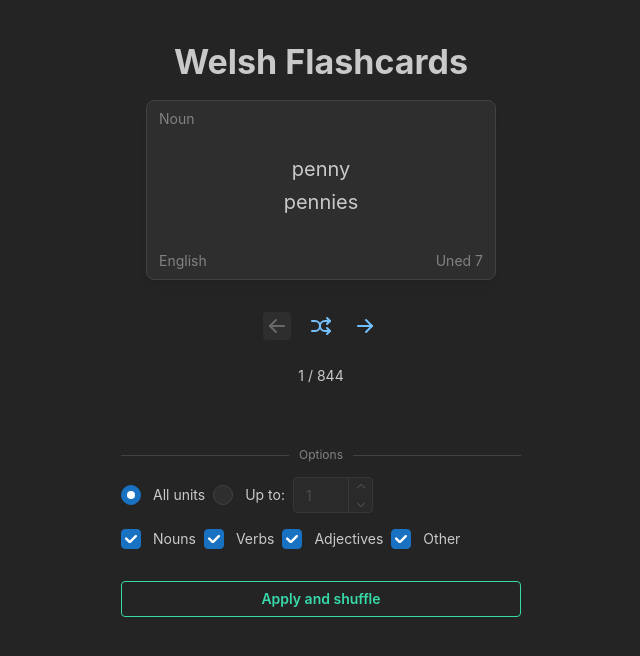
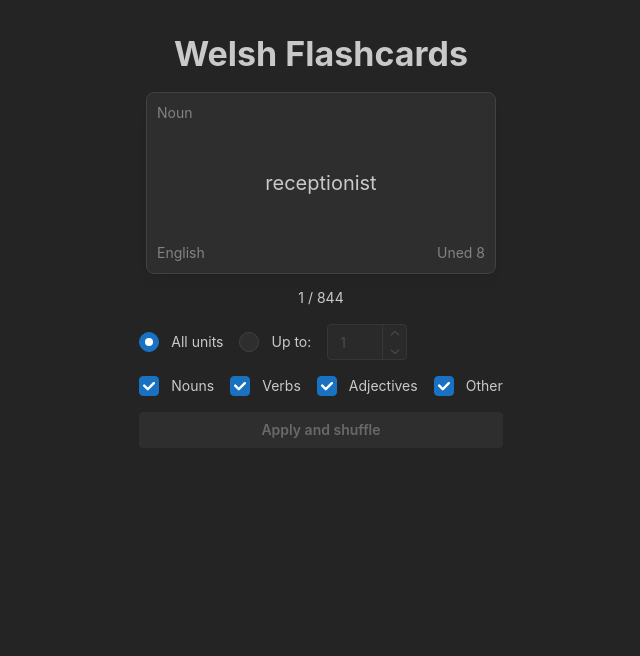
Before and after one commit to rjw57/welsh-flashcards, a React (Vite) app: page / in a window 1280 px wide. Shown: the top 656 px of the page, without its empty margins (319-959 px from the left). Built offline with nearby package versions, Linux system fonts and the light colour scheme.

Commit message:
feat: rework logic to be a bit cleaner

```diff
--- a/package.json
+++ b/package.json
@@ -12,7 +12,6 @@
   "dependencies": {
     "@mantine/core": "^8.3.18",
     "@mantine/hooks": "^8.3.18",
-    "@tabler/icons-react": "^3.41.1",
     "react": "^19.2.4",
     "react-dom": "^19.2.4"
   },
--- a/src/components/FlashCard.tsx
+++ b/src/components/FlashCard.tsx
@@ -1,9 +1,9 @@
-import { Box, Card, Text, type BoxComponentProps } from "@mantine/core";
+import type { ComponentPropsWithoutRef } from "react";
+import { Box, Card, Group, Stack, Text, type BoxComponentProps } from "@mantine/core";
 import type { VocabEntry } from "../vocab";
 import { Gender, PartOfSpeech } from "../vocab";
 import styles from "./FlashCard.module.css";
 import hideStyles from "./FlashCardHide.module.css";
-import { useState } from "react";
 
 const formatPartOfSpeech = (pos: PartOfSpeech, lang: "en" | "cy" = "en") => {
   if (lang === "cy") {
@@ -44,86 +44,72 @@ const formatGender = (gender?: Gender, lang: "en" | "cy" = "en") => {
 
 type HideSide = "none" | "left" | "right";
 
-export interface FlashCardProps extends BoxComponentProps {
+export interface FlashCardProps {
   card: VocabEntry;
-  startFlipped?: boolean;
+  flipped?: boolean;
   hideSide?: HideSide;
 }
 
 export const FlashCard = ({
   card,
-  startFlipped = false,
+  flipped = false,
   hideSide = "none",
   ...props
-}: FlashCardProps) => {
-  const [flipped, setFlipped] = useState(startFlipped);
+}: FlashCardProps & BoxComponentProps & ComponentPropsWithoutRef<"div">) => {
   let hideClass = hideStyles.hideNone;
   if (hideSide === "left") hideClass = hideStyles.hideLeft;
   if (hideSide === "right") hideClass = hideStyles.hideRight;
 
   return (
     <Box className={styles.flipContainer + " " + hideClass} {...props}>
-      <Box
-        className={styles.flipper + (flipped ? " " + styles.flipped : "")}
-        onClick={() => {
-          setFlipped((f) => !f);
-        }}
-      >
+      <Box className={styles.flipper + (flipped ? " " + styles.flipped : "")}>
         <Box className={styles.front}>
-          <Card
-            shadow="sm"
-            padding="lg"
-            radius="md"
-            withBorder
-            style={{ position: "relative", minHeight: 180 }}
-          >
-            <Text span c="dimmed" size="sm" style={{ position: "absolute", top: 8, left: 12 }}>
+          <Card shadow="sm" padding="lg" radius="md" withBorder p={0}>
+            <Stack align="stretch" justify="space-between" mih={180} p="xs">
+              <Group justify="space-between">
+                <Text span c="dimmed" size="sm">
                   {formatPartOfSpeech(card.type)}
                 </Text>
-            <Text style={{ textAlign: "center" }} size="xl" mt="xl">
-              {card.english}
+              </Group>
+              <Stack align="center" justify="center" gap={0}>
+                <Text size="xl">{card.english}</Text>
+                {card.englishPlural && <Text size="xl">{card.englishPlural}</Text>}
+              </Stack>
+              <Group justify="space-between">
+                <Text span c="dimmed" size="sm">
+                  English
                 </Text>
-            {card.englishPlural && (
-              <Text style={{ textAlign: "center" }} size="xl">
-                {card.englishPlural}
-              </Text>
-            )}
-            <Text span c="dimmed" size="sm" style={{ position: "absolute", bottom: 8, right: 12 }}>
+                <Text span c="dimmed" size="sm">
                   {card.source}
                 </Text>
-            <Text span c="dimmed" size="sm" style={{ position: "absolute", bottom: 8, left: 12 }}>
-              English
-            </Text>
+              </Group>
+            </Stack>
           </Card>
         </Box>
         <Box className={styles.back}>
-          <Card
-            shadow="sm"
-            padding="lg"
-            radius="md"
-            withBorder
-            style={{ position: "relative", minHeight: 180 }}
-          >
-            <Text span c="dimmed" size="sm" style={{ position: "absolute", top: 8, left: 12 }}>
+          <Card shadow="sm" padding="lg" radius="md" withBorder p={0}>
+            <Stack align="stretch" justify="space-between" mih={180} p="xs">
+              <Group justify="space-between">
+                <Text span c="dimmed" size="sm">
                   {formatPartOfSpeech(card.type, "cy")}
                 </Text>
-            <Text span c="dimmed" size="sm" style={{ position: "absolute", top: 8, right: 12 }}>
-              {card.gender ? formatGender(card.gender, "cy") : ""}
+                <Text span c="dimmed" size="sm">
+                  {formatGender(card.gender, "cy")}
                 </Text>
-            <Text style={{ textAlign: "center" }} mt="xl" size="xl">
-              {card.welsh}
+              </Group>
+              <Stack align="center" justify="center" gap={0}>
+                <Text size="xl">{card.welsh}</Text>
+                {card.welshPlural && <Text size="xl">{card.welshPlural}</Text>}
+              </Stack>
+              <Group justify="space-between">
+                <Text span c="dimmed" size="sm">
+                  Cymraeg
                 </Text>
-            {card.welshPlural && (
-              <Text style={{ textAlign: "center" }} size="xl">
-                {card.welshPlural}
-              </Text>
-            )}
-            <Text span c="dimmed" size="sm" style={{ position: "absolute", bottom: 8, right: 12 }}>
+                <Text span c="dimmed" size="sm">
                   {card.source}
                 </Text>
-            <Text span c="dimmed" size="sm" style={{ position: "absolute", bottom: 8, left: 12 }}>
-              Cymraeg
-            </Text>
+              </Group>
+            </Stack>
           </Card>
         </Box>
       </Box>
--- a/src/components/FlashCardIcons.tsx
+++ /dev/null
@@ -1,38 +0,0 @@
-import { Group, ActionIcon } from "@mantine/core";
-import { IconArrowLeft, IconArrowsShuffle2, IconArrowRight } from "@tabler/icons-react";
-
-export interface FlashCardIconsProps {
-  previousEnabled?: boolean;
-  onPrevious?: () => void;
-  nextEnabled?: boolean;
-  onNext?: () => void;
-  onShuffle?: () => void;
-}
-
-export const FlashCardIcons = (props: FlashCardIconsProps) => {
-  const { previousEnabled, onPrevious, nextEnabled, onNext, onShuffle } = {
-    previousEnabled: false,
-    nextEnabled: false,
-    ...props,
-  };
-  return (
-    <Group justify="center" mt="md">
-      <ActionIcon
-        variant="subtle"
-        disabled={!previousEnabled}
-        aria-label="Previous card"
-        onClick={onPrevious}
-      >
-        <IconArrowLeft />
-      </ActionIcon>
-      <ActionIcon variant="subtle" aria-label="Shuffle cards" onClick={onShuffle}>
-        <IconArrowsShuffle2 />
-      </ActionIcon>
-      <ActionIcon variant="subtle" disabled={!nextEnabled} aria-label="Next card" onClick={onNext}>
-        <IconArrowRight />
-      </ActionIcon>
-    </Group>
-  );
-};
-
-export default FlashCardIcons;
--- /dev/null
+++ b/src/components/OptionsPane.tsx
@@ -0,0 +1,36 @@
+import { type Options, DEFAULT_OPTIONS } from "../constants";
+import PartOfSpeechSelector from "./PartOfSpeechSelector";
+import { Stack } from "@mantine/core";
+import SourceSelector from "./SourceSelector";
+
+export interface OptionsPaneProps {
+  options?: Options;
+  onChange?: (options: Options) => void;
+  maxUnit?: number;
+}
+
+export const OptionsPane = ({ maxUnit, ...props }: OptionsPaneProps) => {
+  const options = { ...DEFAULT_OPTIONS, ...props.options };
+  const { onChange } = props;
+  const { source, partOfSpeech } = options;
+
+  return (
+    <Stack>
+      <SourceSelector
+        state={source}
+        maxUnit={maxUnit}
+        onUpdated={(source) => {
+          onChange?.({ ...options, source });
+        }}
+      />
+      <PartOfSpeechSelector
+        state={partOfSpeech}
+        onUpdated={(partOfSpeech) => {
+          onChange?.({ ...options, partOfSpeech });
+        }}
+      />
+    </Stack>
+  );
+};
+
+export default OptionsPane;
--- a/src/components/PartOfSpeechSelector.tsx
+++ b/src/components/PartOfSpeechSelector.tsx
@@ -1,4 +1,4 @@
-import { Checkbox } from "@mantine/core";
+import { Checkbox, Group } from "@mantine/core";
 
 export interface PartOfSpeechSelectorState {
   noun: boolean;
@@ -19,7 +19,7 @@ export default function PartOfSpeechSelector({ state, onUpdated }: PartOfSpeechS
   }
 
   return (
-    <div style={{ display: "flex", gap: 8, alignItems: "center" }}>
+    <Group justify="flex-start">
       <Checkbox
         label="Nouns"
         checked={state.noun}
@@ -40,6 +40,6 @@ export default function PartOfSpeechSelector({ state, onUpdated }: PartOfSpeechS
         checked={state.other}
         onChange={e => { update("other", e.currentTarget.checked); }}
       />
-    </div>
+    </Group>
   );
 }
--- a/src/components/SourceSelector.tsx
+++ b/src/components/SourceSelector.tsx
@@ -1,16 +1,16 @@
-import { Radio, NumberInput } from "@mantine/core";
+import { Radio, NumberInput, Group } from "@mantine/core";
 
 export type SourceSelectorState = { mode: "all" } | { mode: "upto"; unit: number };
 
 export interface SourceSelectorProps {
   state: SourceSelectorState;
   onUpdated: (state: SourceSelectorState) => void;
-  maxUnit: number;
+  maxUnit?: number;
 }
 
 export default function SourceSelector({ state, onUpdated, maxUnit }: SourceSelectorProps) {
   return (
-    <div style={{ display: "flex", gap: 8, alignItems: "center" }}>
+    <Group justify="flex-start">
       <Radio
         label="All units"
         checked={state.mode === "all"}
@@ -40,6 +40,6 @@ export default function SourceSelector({ state, onUpdated, maxUnit }: SourceSele
         disabled={state.mode !== "upto"}
         style={{ width: 80 }}
       />
-    </div>
+    </Group>
   );
 }
--- /dev/null
+++ b/src/constants.ts
@@ -0,0 +1,14 @@
+import type { SourceSelectorState } from "./components/SourceSelector";
+import type { PartOfSpeechSelectorState } from "./components/PartOfSpeechSelector";
+
+export interface Options {
+  source: SourceSelectorState;
+  partOfSpeech: PartOfSpeechSelectorState;
+  startFlipped: boolean;
+}
+
+export const DEFAULT_OPTIONS: Options = {
+  source: { mode: "all" },
+  partOfSpeech: { verb: true, noun: true, adjective: true, other: true },
+  startFlipped: false,
+};
--- /dev/null
+++ b/src/hooks/useKeydownHandler.ts
@@ -0,0 +1,17 @@
+import { useEffect, useState } from "react";
+
+export default (handler: (event: KeyboardEvent) => void) => {
+  const [lastEvent, setLastEvent] = useState<KeyboardEvent | null>(null);
+
+  useEffect(() => {
+    window.addEventListener("keydown", setLastEvent);
+    return () => {
+      window.removeEventListener("keydown", setLastEvent);
+    };
+  }, [setLastEvent]);
+
+  if (lastEvent !== null) {
+    handler(lastEvent);
+    setLastEvent(null);
+  }
+};
--- a/src/pages/Index.tsx
+++ b/src/pages/Index.tsx
@@ -1,12 +1,10 @@
-import { useState, useMemo, useEffect } from "react";
-import { Text, Title, Button, Stack, Box, Divider } from "@mantine/core";
+import { useState } from "react";
+import { Text, Title, Button, Stack, Box } from "@mantine/core";
 import FlashCard from "../components/FlashCard";
-import FlashCardIcons from "../components/FlashCardIcons";
 import VOCAB, { PartOfSpeech, getMaxUnit } from "../vocab";
-import SourceSelector from "../components/SourceSelector";
-import PartOfSpeechSelector from "../components/PartOfSpeechSelector";
-import type { SourceSelectorState } from "../components/SourceSelector";
-import type { PartOfSpeechSelectorState } from "../components/PartOfSpeechSelector";
+import OptionsPane from "../components/OptionsPane.tsx";
+import { DEFAULT_OPTIONS, type Options } from "../constants";
+import useKeydownHandler from "../hooks/useKeydownHandler";
 
 const shuffleInPlace = <T,>(array: T[]): T[] => {
   const length = array.length;
@@ -17,43 +15,19 @@ const shuffleInPlace = <T,>(array: T[]): T[] => {
   return array;
 };
 
-const Index = () => {
-  const [lastKeyPress, setLastKeyPress] = useState<KeyboardEventInit | null>(null);
-  const [source, setSource] = useState<SourceSelectorState>({ mode: "all" });
-  const [parts, setParts] = useState<PartOfSpeechSelectorState>({
-    noun: true,
-    verb: true,
-    adjective: true,
-    other: true,
-  });
-  const [effectiveState, setEffectiveState] = useState({ source, parts });
-  const [cardIndex, setCardIndex] = useState(0);
-
-  useEffect(() => {
-    const handleKeyPress = (event: KeyboardEvent) => {
-      setLastKeyPress(event);
-    };
-    window.addEventListener("keydown", handleKeyPress);
-    return () => {
-      window.removeEventListener("keydown", handleKeyPress);
-    };
-  }, [setLastKeyPress]);
-
-  const filteredVocab = useMemo(
-    () =>
+const getFilteredVocab = ({ source, partOfSpeech }: Options) =>
   shuffleInPlace(
     VOCAB.filter((v) => {
-          const { source, parts } = effectiveState;
-          if (!parts.noun && v.type === PartOfSpeech.Noun) {
+      if (!partOfSpeech.noun && v.type === PartOfSpeech.Noun) {
         return false;
       }
-          if (!parts.verb && v.type === PartOfSpeech.Verb) {
+      if (!partOfSpeech.verb && v.type === PartOfSpeech.Verb) {
         return false;
       }
-          if (!parts.adjective && v.type === PartOfSpeech.Adjective) {
+      if (!partOfSpeech.adjective && v.type === PartOfSpeech.Adjective) {
         return false;
       }
-          if (!parts.other && v.type === PartOfSpeech.Other) {
+      if (!partOfSpeech.other && v.type === PartOfSpeech.Other) {
         return false;
       }
       if (source.mode === "upto") {
@@ -64,72 +38,94 @@ const Index = () => {
       }
       return true;
     }),
-      ),
-    [effectiveState],
   );
 
+const Index = () => {
+  const [flippedCardIdx, setFlippedCardIdx] = useState<number | null>(null);
+  const [cardIndex, setCardIndex] = useState(0);
+  const [options, setOptions] = useState(DEFAULT_OPTIONS);
+  const [optionsUpdated, setOptionsUpdated] = useState(false);
+  const [vocab, setVocab] = useState(() => getFilteredVocab(options));
+  const [startFlipped, setStartFlipped] = useState(false);
+
+  const toggleCard = () => {
+    setFlippedCardIdx((idx) => (idx === cardIndex ? null : cardIndex));
+  };
+
   const nextCard = () => {
-    setCardIndex(Math.min(cardIndex + 1, filteredVocab.length - 1));
+    setCardIndex(Math.min(cardIndex + 1, vocab.length - 1));
   };
 
   const previousCard = () => {
     setCardIndex(Math.max(cardIndex - 1, 0));
   };
 
-  if (lastKeyPress !== null) {
-    if (lastKeyPress.key === "ArrowLeft") {
+  useKeydownHandler((event) => {
+    if (event.key === "ArrowLeft") {
       previousCard();
     }
-    if (lastKeyPress.key === "ArrowRight") {
+    if (event.key === "ArrowRight") {
       nextCard();
     }
-    setLastKeyPress(null);
+    if (event.key === " ") {
+      toggleCard();
     }
+  });
 
   return (
-    <Stack justify="center" align="center" mt={40}>
-      <Title order={1}>Welsh Flashcards</Title>
+    <Stack align="center" mt="xl">
+      <Title>Welsh Flashcards</Title>
       <Box w={350} h={180} pos="relative">
         {[cardIndex - 1, cardIndex, cardIndex + 1].map((idx) => {
-          if (idx < 0 || idx >= filteredVocab.length) {
+          if (idx < 0 || idx >= vocab.length) {
             return undefined;
           }
-          const card = filteredVocab[idx];
+          const card = vocab[idx];
           const hideSide = idx < cardIndex ? "left" : idx > cardIndex ? "right" : "none";
           return (
-            <FlashCard key={idx} pos="absolute" w="100%" h="100%" card={card} hideSide={hideSide} />
+            <FlashCard
+              key={idx}
+              pos="absolute"
+              w="100%"
+              h="100%"
+              card={card}
+              hideSide={hideSide}
+              onClick={toggleCard}
+              flipped={
+                (startFlipped && idx !== flippedCardIdx) ||
+                (!startFlipped && idx === flippedCardIdx)
+              }
+            />
           );
         })}
       </Box>
-      <FlashCardIcons
-        previousEnabled={cardIndex > 0}
-        nextEnabled={cardIndex < filteredVocab.length - 1}
-        onNext={nextCard}
-        onPrevious={previousCard}
-      />
-      {filteredVocab.length > 0 && (
-        <Text style={{ textAlign: "center" }} size="sm" mt="xs">
-          {cardIndex + 1} / {filteredVocab.length}
+      {vocab.length > 0 && (
+        <Text size="sm">
+          {cardIndex + 1} / {vocab.length}
         </Text>
       )}
-      <Box w={400} mt={32}>
-        <Divider my="sm" label="Options" labelPosition="center" />
-        <Stack gap="md">
-          <SourceSelector state={source} onUpdated={setSource} maxUnit={getMaxUnit() ?? 1} />
-          <PartOfSpeechSelector state={parts} onUpdated={setParts} />
+      <Stack>
+        <OptionsPane
+          options={options}
+          onChange={(newOptions) => {
+            setOptions(newOptions);
+            setOptionsUpdated(true);
+          }}
+          maxUnit={getMaxUnit() ?? undefined}
+        />
         <Button
-            mt="md"
+          variant="outline"
+          disabled={!optionsUpdated}
           onClick={() => {
-              setEffectiveState({ source, parts });
-              setCardIndex(0);
+            const { startFlipped } = options;
+            setStartFlipped(startFlipped);
+            setVocab(getFilteredVocab(options));
+            setOptionsUpdated(false);
           }}
-            variant="outline"
-            color="teal"
         >
           Apply and shuffle
         </Button>
       </Stack>
-      </Box>
     </Stack>
   );
 };
```
Also changed, not shown: 1 other file (tests, documents, lock files or other folders). Lines whose indentation alone changed are shown as unchanged.
